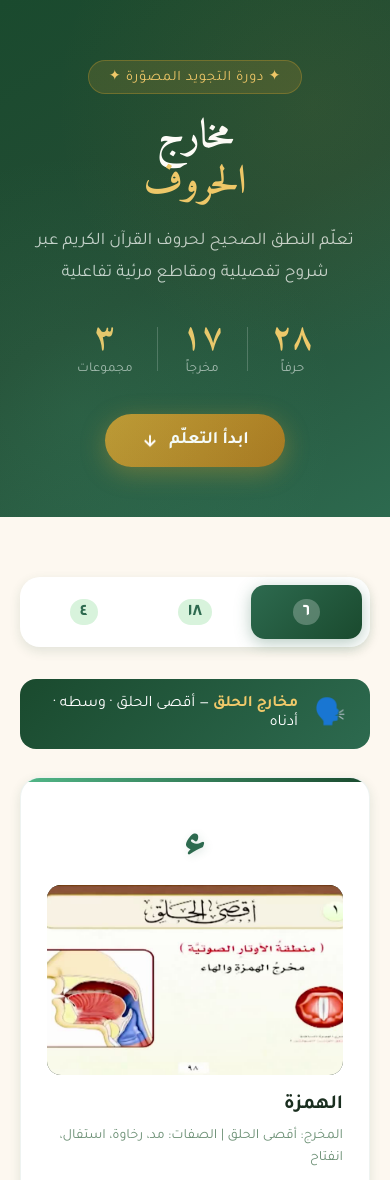
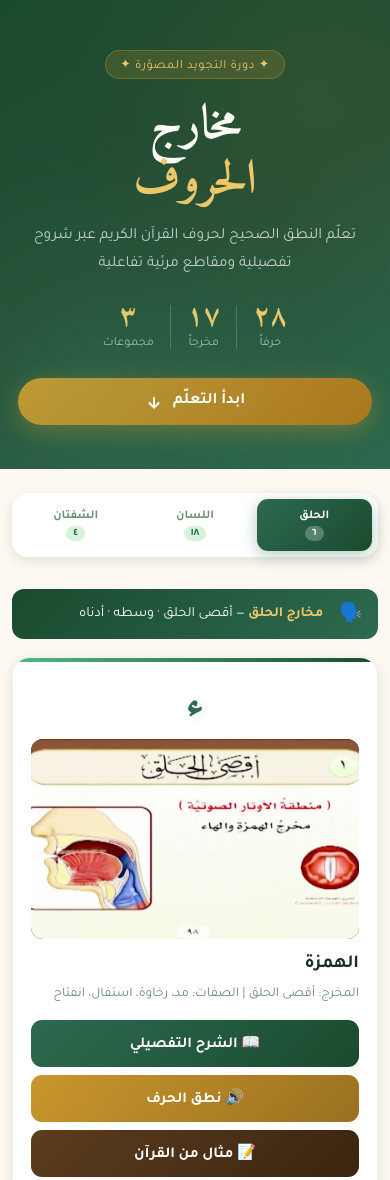
Before and after one commit to Husam-deif/tajweed, a plain HTML site: page index.html in a window 390 px wide. Shown: the top 1180 px of the page. Drawn offline with Linux system fonts and the light colour scheme.

Commit message:
Enhance responsive design for mobile and tablet

```diff
--- a/style.css
+++ b/style.css
@@ -21,6 +21,26 @@
   --font-main:    'Tajawal', 'Segoe UI', sans-serif;
   --font-display: 'Amiri', 'Tajawal', serif;
 }
+/* ====================================
+   إصلاح اللون الأزرق عند اللمس (موبايل)
+==================================== */
+*, *::before, *::after {
+  -webkit-tap-highlight-color: transparent;
+  -webkit-touch-callout: none;
+}
+
+button, .card, .tab-btn, .hero-cta, a {
+  -webkit-tap-highlight-color: transparent;
+  outline: none;
+  cursor: pointer;
+}
+
+/* منع تحديد النص عند اللمس */
+.card, .tab-btn, .btn {
+  -webkit-user-select: none;
+  user-select: none;
+}
+
 
 /* ====================================
    إعدادات عامة
@@ -612,18 +632,121 @@ body {
 /* ====================================
    تصميم متجاوب
 ==================================== */
+/* ====================================
+   تصميم متجاوب - تابلت (900px)
+==================================== */
 @media (max-width: 900px) {
-  .hero-inner { grid-template-columns: 1fr; text-align: center; }
+  .hero-inner {
+    grid-template-columns: 1fr;
+    text-align: center;
+  }
   .hero-visual { display: none; }
   .hero-desc { max-width: 100%; }
   .hero-stats { justify-content: center; }
+  .hero-cta { margin: 0 auto; }
 }
-@media (max-width: 600px) {
-  .hero { min-height: auto; padding: 60px 20px 50px; }
-  .hero-title { font-size: 2.5em; }
-  .tab-btn .tn { display: none; }
-  .tab-btn { font-size: 1.4em; }
-  .cards-grid { grid-template-columns: 1fr; }
+
+/* ====================================
+   تصميم متجاوب - موبايل (480px)
+==================================== */
+@media (max-width: 480px) {
+
+  /* Hero */
+  .hero {
+    min-height: auto;
+    padding: 50px 18px 44px;
+  }
+  .hero-badge {
+    font-size: 0.78em;
+    padding: 5px 14px;
+  }
+  .hero-title {
+    font-size: 3em;
+    margin-bottom: 14px;
+  }
+  .hero-desc {
+    font-size: 0.97em;
+    margin-bottom: 24px;
+  }
+  .hstat-n { font-size: 1.8em; }
+  .hstat-l { font-size: 0.78em; }
+  .hero-stats { gap: 16px; margin-bottom: 28px; }
+  .hero-cta {
+    padding: 14px 28px;
+    font-size: 1em;
+    width: 100%;
+    justify-content: center;
+  }
+
+  /* التبويبات */
+  .letters-section { padding: 24px 12px 60px; }
+  .tabs-nav {
+    padding: 6px;
+    gap: 4px;
+    border-radius: 16px;
+    position: sticky;
+    top: 8px;
+  }
+  .tab-btn {
+    padding: 10px 8px;
+    border-radius: 11px;
+    flex-direction: column;
+    gap: 3px;
+  }
+  .tab-btn .ti { font-size: 1.4em; }
+  .tab-btn .tn { font-size: 0.72em; font-weight: 700; }
+  .tab-btn .tc {
+    font-size: 0.65em;
+    padding: 1px 7px;
+  }
+
+  /* شريط المعلومات */
+  .tab-banner {
+    padding: 12px 16px;
+    font-size: 0.88em;
+    border-radius: 12px;
+    margin-bottom: 18px;
+  }
+  .tab-banner-icon { font-size: 1.3em; }
+
+  /* البطاقات */
+  .cards-grid {
+    grid-template-columns: 1fr;
+    gap: 18px;
+  }
+  .card {
+    padding: 20px 18px;
+    border-radius: 18px;
+  }
+  .letter-display {
+    font-size: 3.2em;
+    margin-bottom: 10px;
+  }
+  .makhraj-video {
+    height: 200px;
+    border-radius: 12px;
+    margin-bottom: 14px;
+  }
+  .card-title { font-size: 1.15em; }
+  .card-info  { font-size: 0.84em; margin-bottom: 14px; }
+
+  /* الأزرار */
+  .btn {
+    padding: 13px 16px;
+    font-size: 0.95em;
+    border-radius: 11px;
+  }
+  .buttons-container { gap: 8px; }
+
+  /* Modal */
+  .modal-content {
+    padding: 28px 20px;
+    border-radius: 18px;
+    max-height: 88vh;
+  }
+  .modal h2 { font-size: 1.4em; }
+  .modal p  { font-size: 0.97em; }
+  .close-modal { font-size: 1.6em; top: 12px; left: 12px; }
 }
 
 /* ====================================
```
